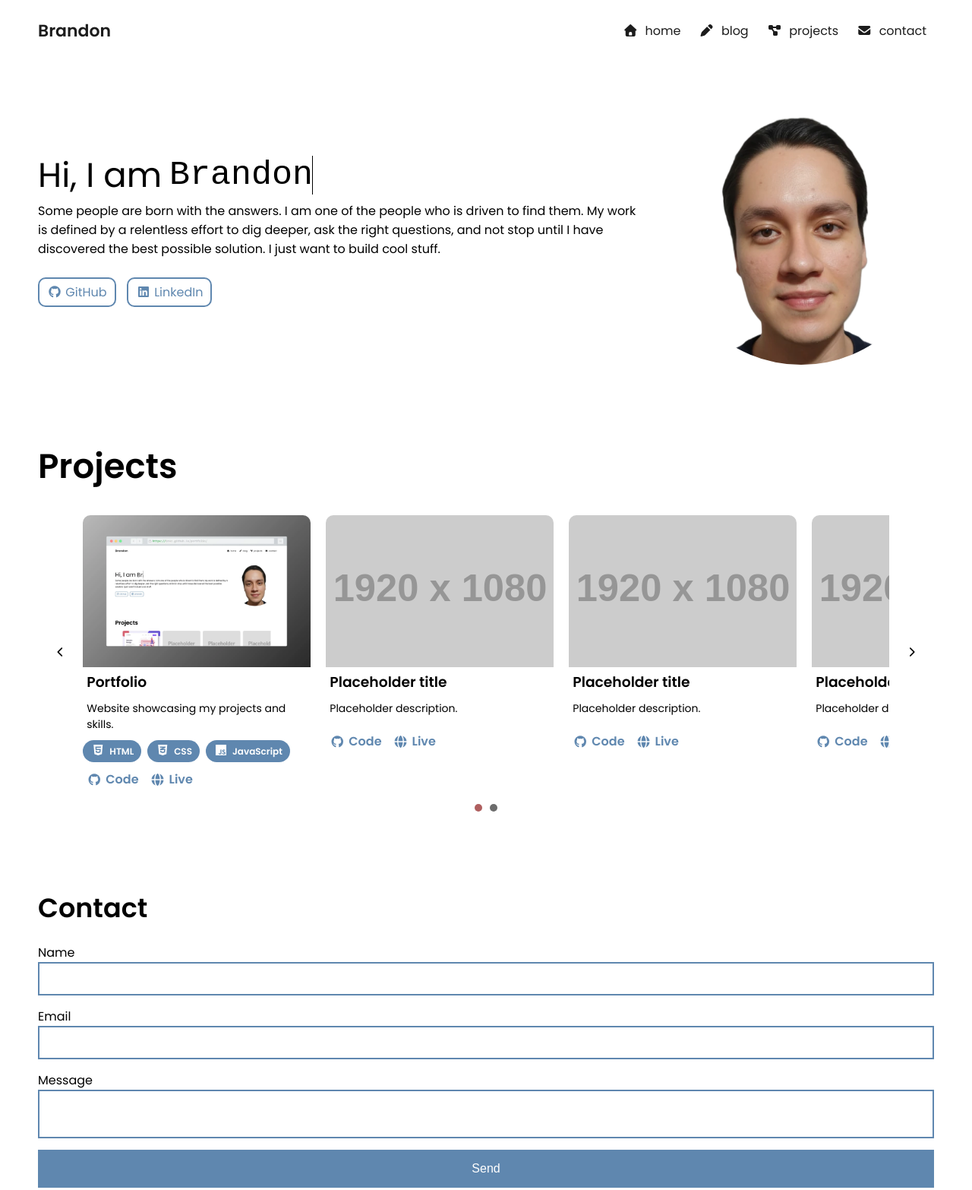
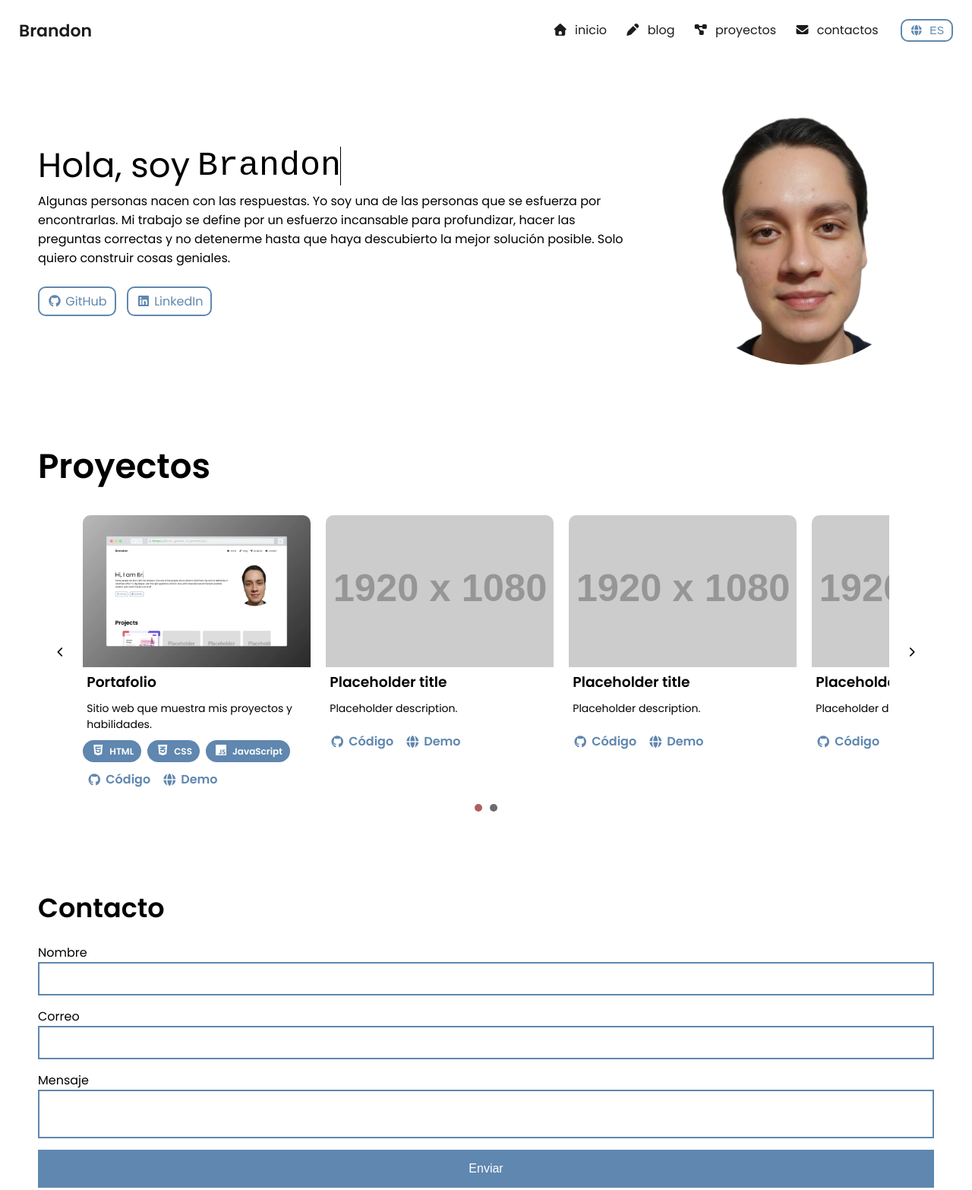
Before and after one commit to Br4z/br4z.github.io, a plain HTML site: page index.html in a window 1280 px wide. Shown: the top 1566 px of the page at 76% size. Drawn offline with Linux system fonts and the light colour scheme; placeholder pictures from the web are drawn by us.

Commit message:
add language toggle funcionality and fix "Hi, I am" break in certain range of pixels.

```diff
--- a/css/style.css
+++ b/css/style.css
@@ -44,7 +44,7 @@ nav {
 	justify-content: space-between;
 	align-items: center;
 
-	padding: 0 50px;
+	padding: 0 25px;
 	height: 80px;
 }
 
@@ -53,11 +53,36 @@ nav .left a {
 	font-weight: 600;
 }
 
+nav .right {
+	white-space: nowrap;
+}
+
 nav .right a {
 	padding: 0 10px;
 }
 
 nav .right a i {
+	margin-right: 5px;
+}
+
+nav .right #language-btn {
+	margin-left: 15px;
+	background-color: transparent;
+	border: 2px solid var(--blue);
+	padding: 5px 10px;
+	border-radius: 10px;
+	color: var(--blue);
+	cursor: pointer;
+	font-size: 14px;
+	transition: .5s;
+}
+
+nav .right #language-btn:hover {
+	color: var(--red);
+	border-color: var(--red);
+}
+
+nav .right #language-btn i {
 	margin-right: 5px;
 }
 
@@ -89,12 +114,12 @@ nav .right a i {
 
 .hero-section .text .typewriter span {
 	margin-right: 10px;
+	white-space: nowrap;
 }
 
 .hero-section .text .typewriter p {
 	font-family: monospace;
 	overflow: hidden;
-	white-space: nowrap;
 	border-right: 1px solid;
 	width: 0;
 	/* steps = number of characters */
@@ -369,12 +394,6 @@ footer {
 
 /* ------------------------------- RESPONSIVE ------------------------------- */
 
-@media (max-width: 850px) {
-	.hero-section .text h1 {
-		font-size: 35px;
-	}
-}
-
 @media (max-width: 740px) {
 	/* ---------------------------------- HERO ---------------------------------- */
 
@@ -393,20 +412,6 @@ footer {
 
 	.project-card {
 		min-width: 250px;
-	}
-}
-
-@media (min-width: 740px) and (max-width: 852px) {
-	.hero-section {
-		gap: 20px;
-	}
-
-	.hero-section .text .typewriter {
-		font-size: 36px;
-	}
-
-	.hero-section .text .typewriter p {
-		font-size: 36px;
 	}
 }
 
--- a/index.html
+++ b/index.html
@@ -38,6 +38,10 @@
 				<i class="fa-solid fa-envelope"></i>
 				<span>contact</span>
 			</a>
+			<button id="language-btn" aria-label="Change language">
+				<i class="fa-solid fa-globe"></i>
+				<span id="current-lang">EN</span>
+			</button>
 		</div>
 	</nav>
 	</header>
@@ -76,7 +80,7 @@
 			<button class="slider-btn prev-btn" aria-label="Previous slide"><i class="fa-solid fa-chevron-left"></i></button>
 
 			<div class="project-cards">
-				<div class="project-card">
+				<div class="project-card" id="portfolio">
 					<div class="project-image">
 						<img src="assets/images/projects/portfolio.webp" alt="portfolio">
 					</div>
@@ -91,10 +95,10 @@
 					</div>
 					<div class="project-links">
 						<a href="https://github.com/Br4z/portfolio" target="_blank" rel="noopener noreferrer">
-							<i class="fa-brands fa-github"></i> Code
+							<i class="fa-brands fa-github"></i><span>Code</span>
 						</a>
 						<a href="#" target="_blank" rel="noopener noreferrer">
-							<i class="fa-solid fa-globe"></i> Live
+							<i class="fa-solid fa-globe"></i><span>Live</span>
 						</a>
 					</div>
 				</div>
@@ -111,10 +115,10 @@
 					</div>
 					<div class="project-links">
 						<a href="#" target="_blank" rel="noopener noreferrer">
-							<i class="fa-brands fa-github"></i> Code
+							<i class="fa-brands fa-github"></i><span>Code</span>
 						</a>
 						<a href="#" target="_blank" rel="noopener noreferrer">
-							<i class="fa-solid fa-globe"></i> Live
+							<i class="fa-solid fa-globe"></i><span>Live</span>
 						</a>
 					</div>
 				</div>
@@ -131,10 +135,10 @@
 					</div>
 					<div class="project-links">
 						<a href="#" target="_blank" rel="noopener noreferrer">
-							<i class="fa-brands fa-github"></i> Code
+							<i class="fa-brands fa-github"></i><span>Code</span>
 						</a>
 						<a href="#" target="_blank" rel="noopener noreferrer">
-							<i class="fa-solid fa-globe"></i> Live
+							<i class="fa-solid fa-globe"></i><span>Live</span>
 						</a>
 					</div>
 				</div>
@@ -151,10 +155,10 @@
 					</div>
 					<div class="project-links">
 						<a href="#" target="_blank" rel="noopener noreferrer">
-							<i class="fa-brands fa-github"></i> Code
+							<i class="fa-brands fa-github"></i><span>Code</span>
 						</a>
 						<a href="#" target="_blank" rel="noopener noreferrer">
-							<i class="fa-solid fa-globe"></i> Live
+							<i class="fa-solid fa-globe"></i><span>Live</span>
 						</a>
 					</div>
 				</div>
@@ -187,5 +191,6 @@
 
 	<script src="js/slider.js"></script>
 	<script src="js/form.js"></script>
+	<script src="js/language.js"></script>
 </body>
 </html>
--- a/js/form.js
+++ b/js/form.js
@@ -1,4 +1,17 @@
 document.addEventListener("DOMContentLoaded", () => {
+	let lang = localStorage.getItem("language") || "en"
+
+	const translations = {
+		en: {
+			"name-required": "Name is required",
+			"email-invalid": "Please enter a valid email address"
+		},
+		es: {
+			"name-required": "El nombre es requerido",
+			"email-invalid": "Por favor ingresa un correo electonico válido"
+		}
+	}
+
 	const contact_form = document.querySelector("#contact form")
 	const name_input = document.getElementById("name")
 	const email_input = document.getElementById("email")
@@ -17,7 +30,7 @@ document.addEventListener("DOMContentLoaded", () => {
 
 	const validate_name = () => {
 		if (name_input.value.trim() === "") {
-			name_error.textContent = "Name is required"
+			name_error.textContent = translations[lang]["name-required"]
 			return false
 		}
 		name_error.textContent = ""
@@ -28,7 +41,7 @@ document.addEventListener("DOMContentLoaded", () => {
 		const regex = /^[^\s@]+@[^\s@]+\.[^\s@]+$/
 
 		if (!regex.test(email_input.value.trim())) {
-			email_error.textContent = "Please enter a valid email address"
+			email_error.textContent = translations[lang]["email-invalid"]
 			return false
 		}
 		email_error.textContent = ""
@@ -49,4 +62,12 @@ document.addEventListener("DOMContentLoaded", () => {
 			return
 		}
 	})
+
+	document.getElementById("language-btn").addEventListener("click", () => {
+		lang = lang === "en" ? "es" : "en"
+		if (name_error.textContent)
+			validate_name()
+		if (email_error.textContent)
+			validate_email()
+	})
 })
--- /dev/null
+++ b/js/language.js
@@ -0,0 +1,122 @@
+document.addEventListener("DOMContentLoaded", () => {
+	const current_language = localStorage.getItem("language") || "es"
+
+	const translations = {
+		en: {
+			// Navigation
+			"nav-home": "home",
+			"nav-blog": "blog",
+			"nav-projects": "projects",
+			"nav-contact": "contact",
+
+			// Hero section
+			"hero-greeting": "Hi, I am",
+			"hero-desc": "Some people are born with the answers. I am one of the people who is driven to find them. My work is defined by a relentless effort to dig deeper, ask the right questions, and not stop until I have discovered the best possible solution. I just want to build cool stuff.",
+
+			// Projects section
+			"projects-title": "Projects",
+			"portfolio-title": "Portfolio",
+			"portfolio-desc": "Website showcasing my projects and skills.",
+			"project-code": "Code",
+			"project-live": "Live",
+
+			// Contact section
+			"contact-title": "Contact",
+			"contact-name": "Name",
+			"contact-email": "Email",
+			"contact-message": "Message",
+			"contact-send": "Send",
+
+			// Footer
+			"footer": "Created by Brandon"
+		},
+		es: {
+			// Navigation
+			"nav-home": "inicio",
+			"nav-blog": "blog",
+			"nav-projects": "proyectos",
+			"nav-contact": "contactos",
+
+			// Hero section
+			"hero-greeting": "Hola, soy",
+			"hero-desc": "Algunas personas nacen con las respuestas. Yo soy una de las personas que se esfuerza por encontrarlas. Mi trabajo se define por un esfuerzo incansable para profundizar, hacer las preguntas correctas y no detenerme hasta que haya descubierto la mejor solución posible. Solo quiero construir cosas geniales.",
+
+			// Projects section
+			"projects-title": "Proyectos",
+			"portfolio-title": "Portafolio",
+			"portfolio-desc": "Sitio web que muestra mis proyectos y habilidades.",
+			"project-code": "Código",
+			"project-live": "Demo",
+
+			// Contact section
+			"contact-title": "Contacto",
+			"contact-name": "Nombre",
+			"contact-email": "Correo",
+			"contact-message": "Mensaje",
+			"contact-send": "Enviar",
+
+			// Footer
+			"footer-text": "Creado por Brandon"
+		}
+	}
+
+	const initialize_language_elements = () => {
+		// Navigation
+		document.querySelector("a[href='#home'] span").setAttribute("data-lang", "nav-home")
+		document.querySelector("a[href='#about'] span").setAttribute("data-lang", "nav-about")
+		document.querySelector("a[href='#projects'] span").setAttribute("data-lang", "nav-projects")
+		document.querySelector("a[href='#contact'] span").setAttribute("data-lang", "nav-contact")
+
+		// Hero section
+		document.querySelector(".hero-section .typewriter div span").setAttribute("data-lang", "hero-greeting")
+		document.querySelector(".hero-section .text > p").setAttribute("data-lang", "hero-desc")
+
+		// Project section
+		document.querySelector(".projects-section h2").setAttribute("data-lang", "projects-title")
+		document.querySelector("#portfolio .project-info h3").setAttribute("data-lang", "portfolio-title")
+		document.querySelector("#portfolio .project-info p").setAttribute("data-lang", "portfolio-desc")
+
+		document.querySelectorAll(".project-links a").forEach(link => {
+			const link_text = link.textContent
+
+			if (link_text.includes("Code")) {
+				const target_element = link.querySelector("span") || link
+				target_element.setAttribute("data-lang", "project-code")
+			} else if (link_text.includes("Live")) {
+				const target_element = link.querySelector("span") || link
+				target_element.setAttribute("data-lang", "project-live")
+			}
+		})
+
+		// Contact section
+		document.querySelector(".contact-section h2").setAttribute("data-lang", "contact-title")
+		document.querySelector("label[for='name']").setAttribute("data-lang", "contact-name")
+		document.querySelector("label[for='email']").setAttribute("data-lang", "contact-email")
+		document.querySelector("label[for='message']").setAttribute("data-lang", "contact-message")
+		document.querySelector(".contact-section form button").setAttribute("data-lang", "contact-send")
+
+		// Footer
+		document.querySelector("footer p").setAttribute("data-lang", "footer-text")
+	}
+
+	const set_language = (lang) => {
+		document.querySelectorAll("[data-lang]").forEach(e => {
+			const key = e.getAttribute("data-lang")
+			if (translations[lang][key])
+				e.textContent = translations[lang][key]
+		})
+		document.getElementById("current-lang").textContent = lang.toUpperCase()
+		localStorage.setItem("language", lang)
+	}
+
+	const toggle_language = () => {
+		const current_lang = localStorage.getItem("language") || "en"
+		const new_lang = current_lang === "en" ? "es" : "en"
+		set_language(new_lang)
+	}
+
+	initialize_language_elements();
+	set_language(current_language)
+
+	document.getElementById("language-btn").addEventListener("click", toggle_language)
+})
```
